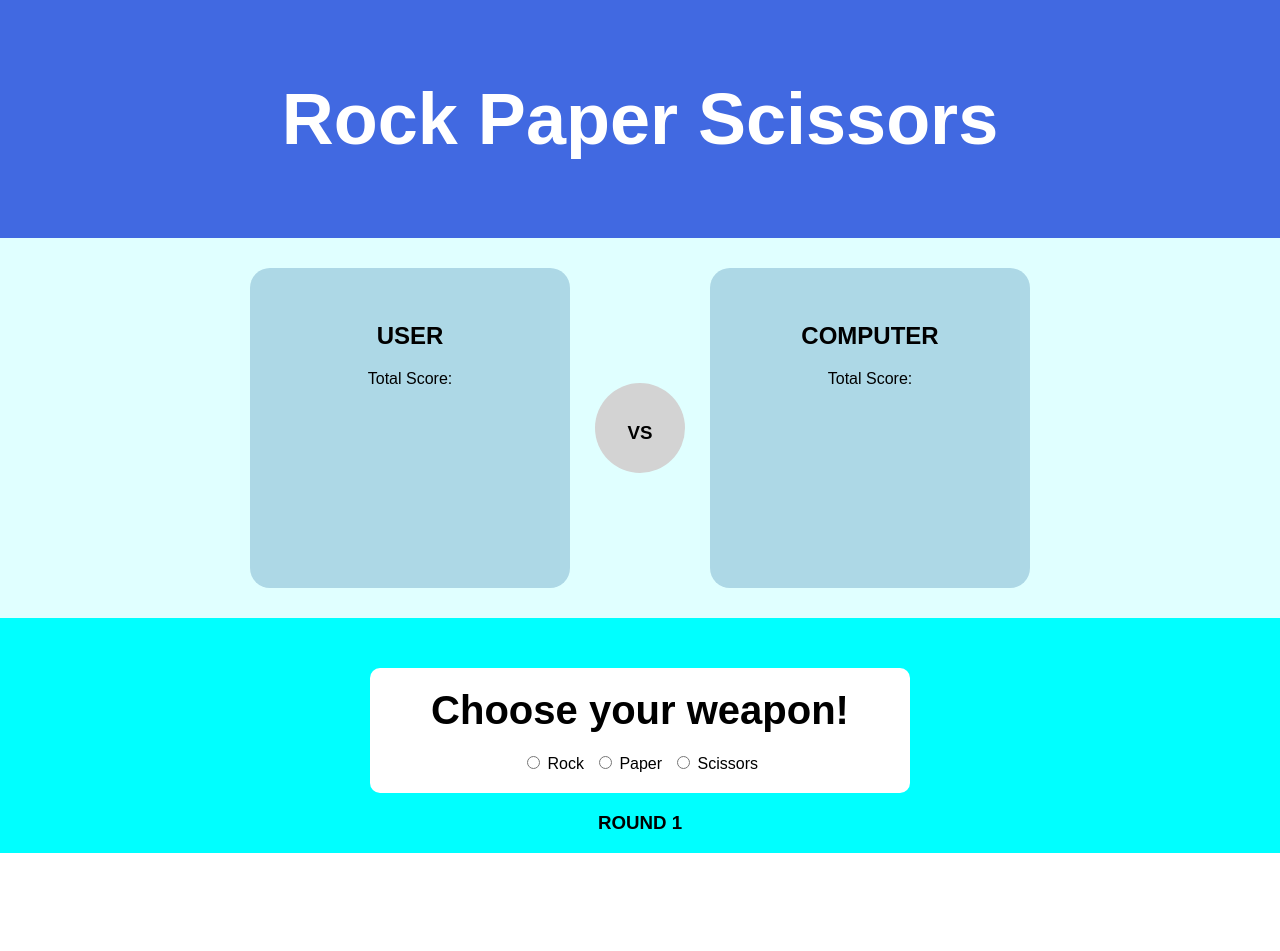
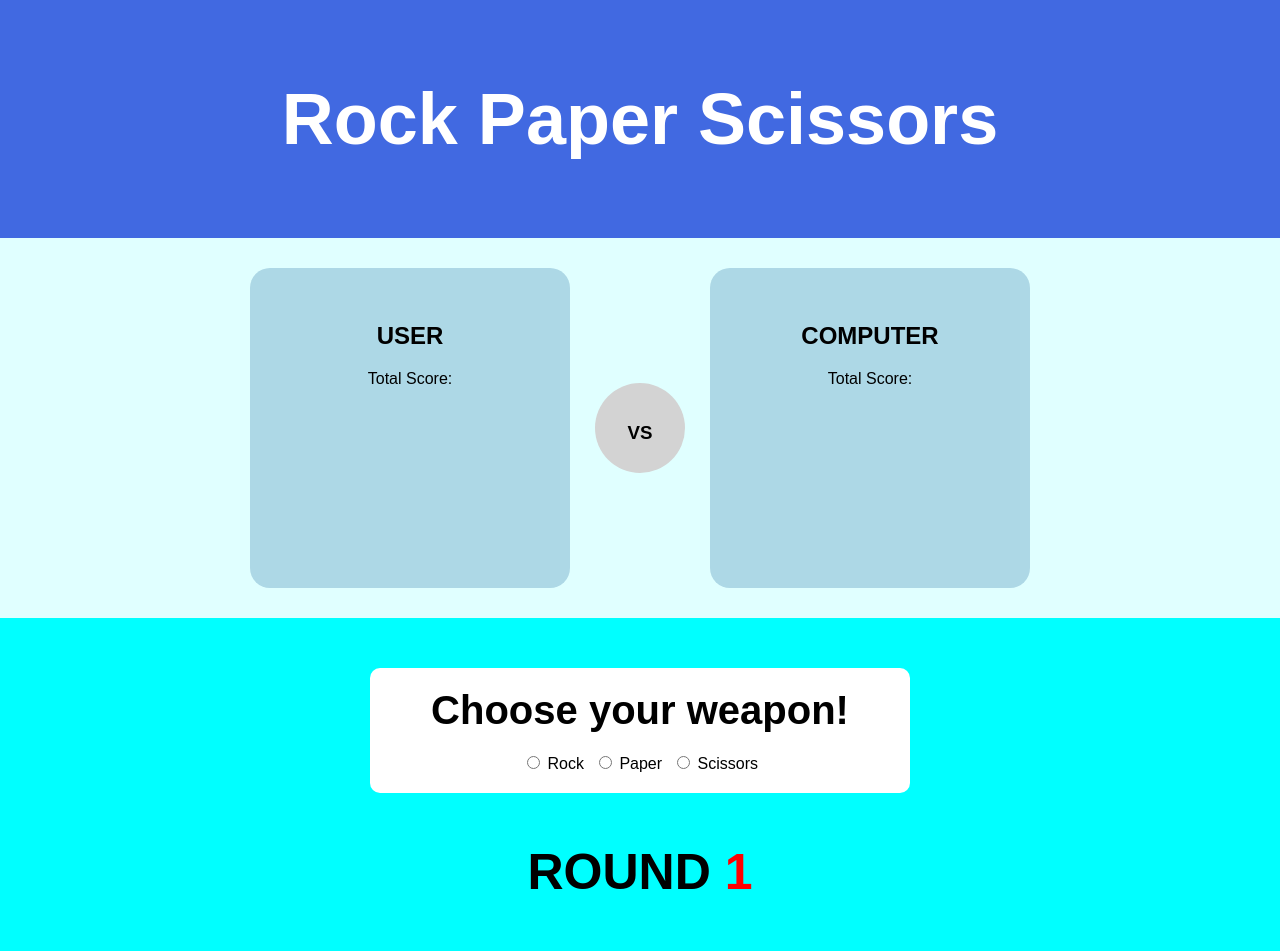
Before and after one commit to jasonhoonlee/rock-paper-scissors, a plain HTML site: page index.html in a window 1280 px wide. Before the commit the page ends 853 px from the top, so only its background shows below. Drawn offline with Linux system fonts and the light colour scheme.

Commit message:
Make round count font larger.

```diff
--- a/styles.css
+++ b/styles.css
@@ -126,3 +126,11 @@ form:active {
   font-size: 64px;
   color: red;
 }
+
+.round-number {
+  font-size: 50px;
+}
+
+.round-count {
+  color: red;
+}
```
